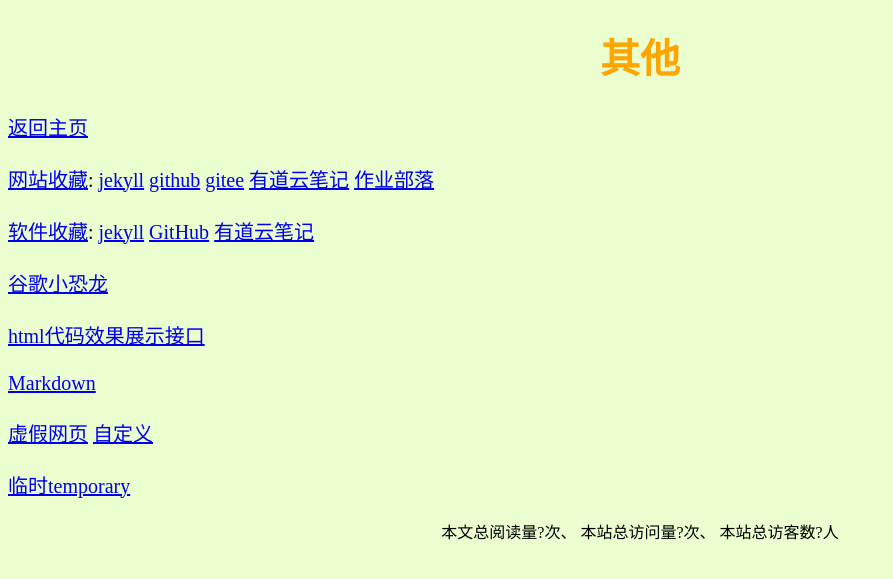
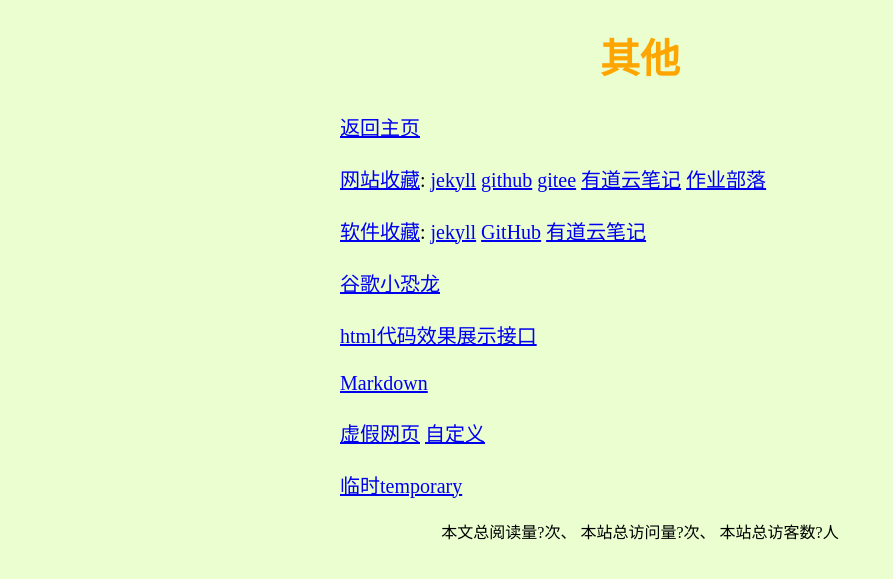
Before and after one commit to xkk1/xkk1.github.io, a Jekyll site: the page other/index.html, which Jekyll copies as it is, in a window 1280 px wide. Shown: the top 579 px of the page, without its empty margins (0-893 px from the left). Built offline with Jekyll 4.4.1, drawn with Linux system fonts in a browser that asks for light colours; comment, search, counter and statistics services are not loaded.

Commit message:
Update index.html

```diff
--- a/other/index.html
+++ b/other/index.html
@@ -8,6 +8,7 @@
 <link rel="stylesheet" type="text/css" href="../main.css" />
 </head>
 <body>
+<main style="margin:0 auto;max-width: 600px;">
 <h1 class="xkk_h1" onclick="javascript:display('secret');">其他</h1>
 <div id="secret" style="display:none">
     <input type="password" id="password" name="password" placeholder="请输入密码" value="" />
@@ -49,6 +50,7 @@
     <br><br>
     </p>
 </div>
+</main>
 
 <script type="text/javascript">
 var verification=false
```
